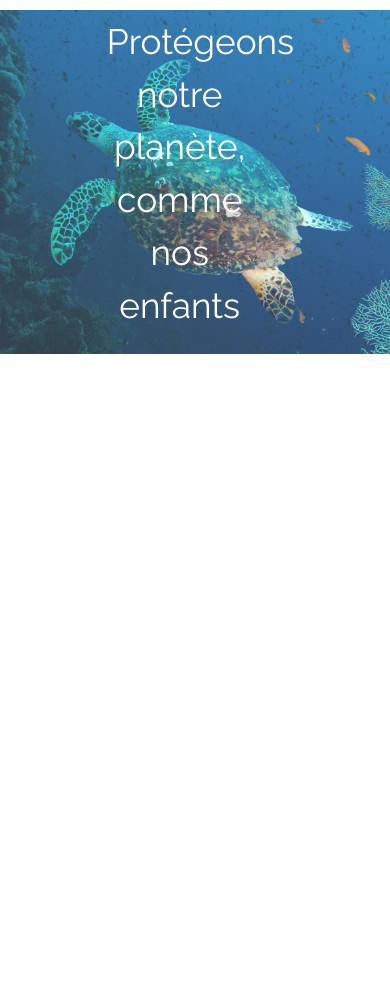
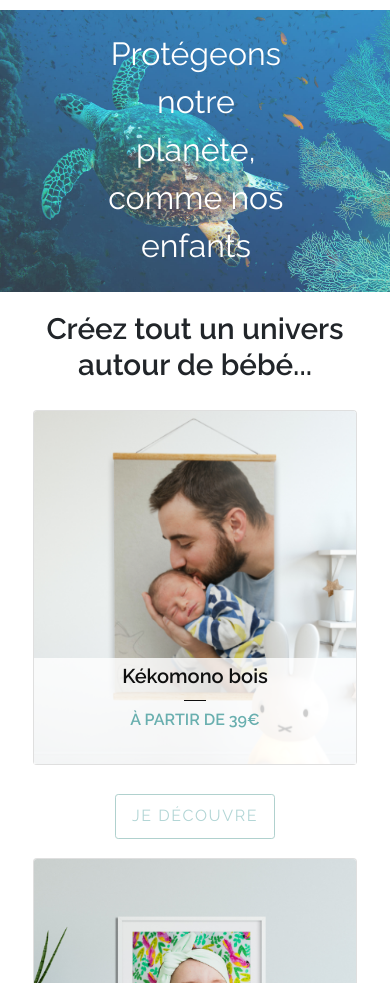
Before and after one commit to mbsenvoillage/honore-proto, a plain HTML site: page index.html in a window 390 px wide. Shown: the part 1617-2600 px from the top of the page. Before the commit the page ends 1971 px from the top, so only its background shows below. Drawn offline with nearby package versions, Linux system fonts and the light colour scheme.

Commit message:
Hp center part 3 image cards row

```diff
--- a/css/responsive.css
+++ b/css/responsive.css
@@ -239,6 +239,14 @@
     .carterie-wrapper, .album-wrapper {
         margin-bottom: 1rem;
     }
+
+    .card.text-white {
+        width: 60%;
+    }
+
+    .row.product-cards .col-12 h3 {
+        font-size: 1.85rem;
+    }
 }
 
 @media screen and (max-width: 414px) {
@@ -260,7 +268,13 @@
         padding: 0.9em;
     }
 
+    .card.text-white {
+        width: 90%;
+    }
 
+    .card-title {
+        margin-top: 2%;
+    }
 
 }
 
@@ -280,7 +294,9 @@
     }
 
     .slogan-planete p {
-        font-size: 2.2rem;
+        font-size: 2rem;
+        padding-right: 0;
+        padding-top: 20px;
     }
 
     .hidden-md-lg h3 {
--- a/css/style.css
+++ b/css/style.css
@@ -9,6 +9,16 @@
 @font-face {
     font-family: PrataReg;
     src: url("fonts/Prata-Regular.ttf");
+}
+
+@font-face {
+    font-family: RalewayBold;
+    src: url("fonts/Raleway-Bold.ttf");
+}
+
+@font-face {
+    font-family: RalewaySemiBold;
+    src: url("fonts/Raleway-SemiBold.ttf");
 }
 
 
@@ -366,3 +376,48 @@ button {
 .slogan-planete {
     width: 50%;
 }
+
+.card.text-white {
+    width: 90%;
+    margin: 0 auto;
+    margin-bottom: 8%;
+}
+
+.card-img-overlay {
+    width: 100%;
+    background: rgba(255, 255, 255, 0.8);
+    top: 70%;
+    text-align: center;
+    font-family: RalewaySemiBold, sans-serif;
+    color: #0F0F0F;
+    padding: 0;
+}
+
+.card-img-overlay p {
+    text-transform: uppercase;
+    color: #69AFAF;;
+}
+
+.row.product-cards {
+    text-align: center;
+}
+
+.row.product-cards .col-12, .row.product-cards .col-sm-12.col-md-12.col-lg-12.col-xl-3 {
+    margin-top: 5%;
+}
+
+.card-title {
+    margin-top: 6%;
+}
+
+.row.product-cards .col-12 h3 {
+    font-family: RalewaySemiBold, sans-serif;
+    font-size: 2rem;
+}
+
+.card-img-overlay hr {
+    margin-top: 0;
+    margin-bottom: 2%;
+    border-color: #0F0F0F;
+    width: 7%;
+}
--- a/index.html
+++ b/index.html
@@ -202,12 +202,52 @@
 
                     </div>
 
-
                 </div>
                 <div class="slogan-planete">
                     <p>Protégeons notre planète, comme nos enfants</p>
                 </div>
 
+            </div>
+
+        </div>
+
+        <div class="row product-cards justify-content-md-center">
+            <div class="col-12">
+                <h3>Créez tout un univers autour de bébé...</h3>
+            </div>
+            <div class="col-sm-12 col-md-12 col-lg-12 col-xl-3">
+
+                <div class="card text-white">
+                    <img class="card-img" src="images/kakemono-bois-image.png" alt="Card image">
+                    <div class="card-img-overlay">
+                        <h5 class="card-title">Kékomono bois</h5>
+                        <hr>
+                        <p class="card-text">à partir de 39€</p>
+                    </div>
+                </div>
+                <button>je découvre</button>
+            </div>
+            <div class="col-sm-12 col-md-12 col-lg-12 col-xl-3">
+                <div class="card text-white">
+                    <img class="card-img" src="images/aquagravures-image.png" alt="Card image">
+                    <div class="card-img-overlay">
+                        <h5 class="card-title">Aquagravures</h5>
+                        <hr>
+                        <p class="card-text">à partir de 119€</p>
+                    </div>
+                </div>
+                <button>je découvre</button>
+            </div>
+            <div class="col-sm-12 col-md-12 col-lg-12 col-xl-3">
+                <div class="card text-white">
+                    <img class="card-img" src="images/cadre-photo-image.png" alt="Card image">
+                    <div class="card-img-overlay">
+                        <h5 class="card-title">Cadres Photo</h5>
+                        <hr>
+                        <p class="card-text">à partir de 79€</p>
+                    </div>
+                </div>
+                <button>je découvre</button>
             </div>
 
         </div>
@@ -222,6 +262,7 @@
 
 
 
+
 <script src="https://code.jquery.com/jquery-3.3.1.slim.min.js" integrity="sha384-q8i/X+965DzO0rT7abK41JStQIAqVgRVzpbzo5smXKp4YfRvH+8abtTE1Pi6jizo" crossorigin="anonymous"></script>
 <script src="https://cdnjs.cloudflare.com/ajax/libs/popper.js/1.14.3/umd/popper.min.js" integrity="sha384-ZMP7rVo3mIykV+2+9J3UJ46jBk0WLaUAdn689aCwoqbBJiSnjAK/l8WvCWPIPm49" crossorigin="anonymous"></script>
 <script src="https://stackpath.bootstrapcdn.com/bootstrap/4.1.3/js/bootstrap.min.js" integrity="sha384-ChfqqxuZUCnJSK3+MXmPNIyE6ZbWh2IMqE241rYiqJxyMiZ6OW/JmZQ5stwEULTy" crossorigin="anonymous"></script>
```
Also changed, not shown: images/aquagravures-image.png (added), images/cadre-photo-image.png (added), images/kakemono-bois-image.png (added).
